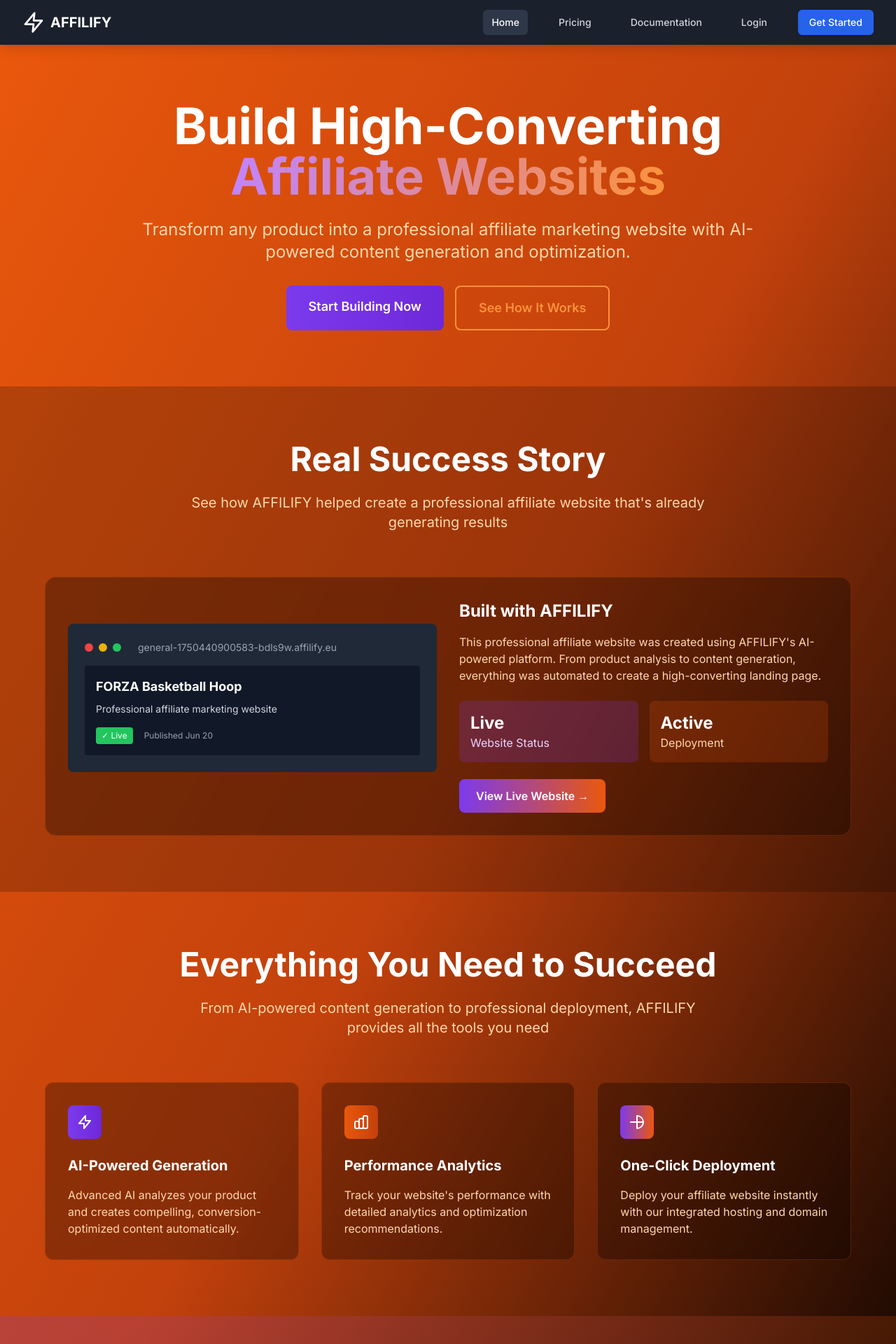
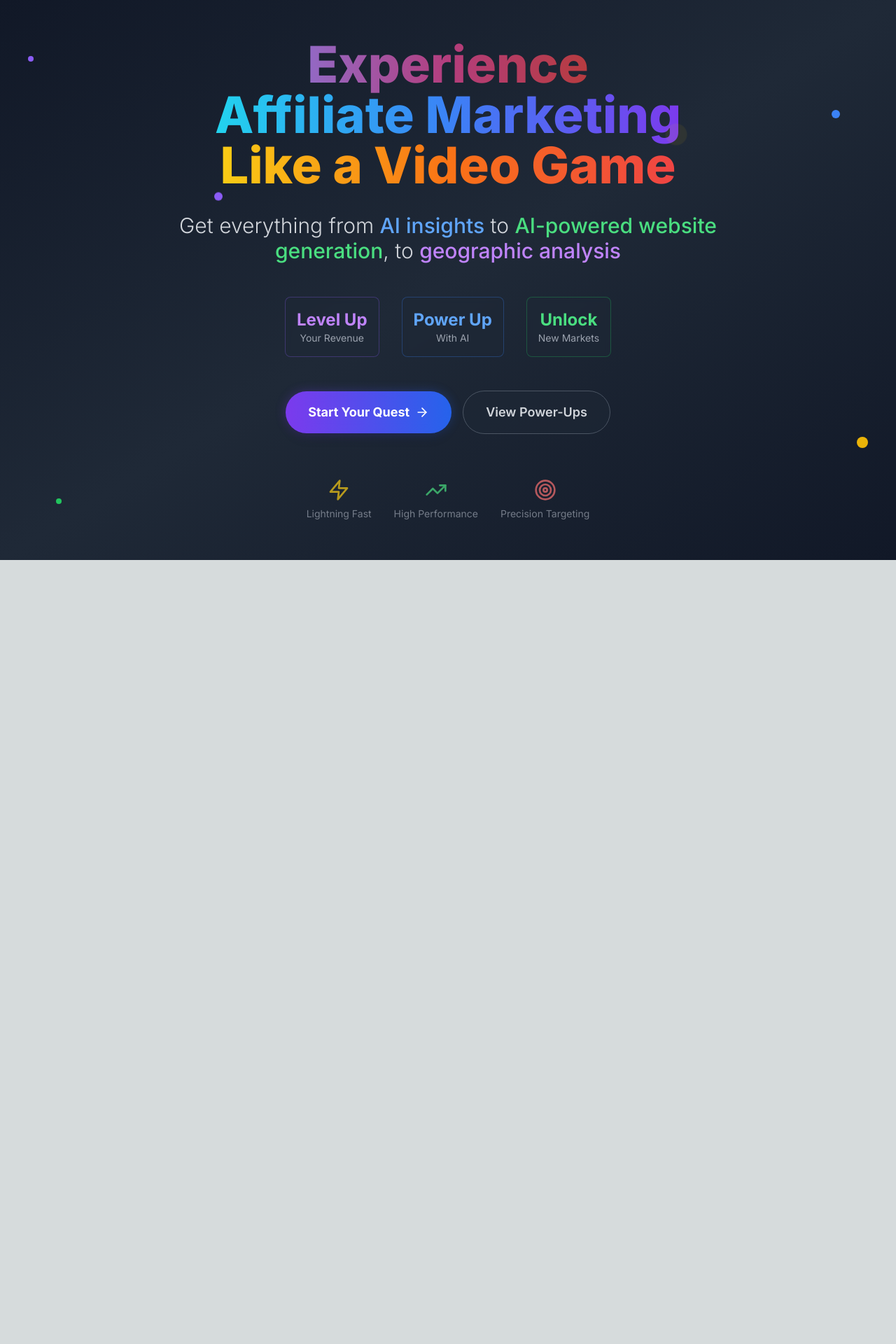
Before and after one commit to JVL-afk/M.A, a Next.js app: page / in a window 1280 px wide. Shown: the top 1920 px of the page at 70% size. After the commit the page ends 800 px from the top, so only its background shows below. Built offline with nearby package versions, Linux system fonts and the light colour scheme.

Commit message:
Update page.tsx

```diff
--- a/src/app/page.tsx
+++ b/src/app/page.tsx
@@ -1,188 +1,105 @@
+'use client'
+
+import React from 'react'
 import Link from 'next/link'
-import Navbar from '../components/Navbar'
+import { ArrowRight, Zap, TrendingUp, Target } from 'lucide-react'
 
-export default function HomePage() {
+const HeroSection = () => {
   return (
-    <div className="min-h-screen bg-gradient-to-br from-orange-600 via-orange-700 to-black">
-      <Navbar />
-
-      {/* Hero Section */}
-      <section className="relative overflow-hidden">
-        <div className="container mx-auto px-4 py-20">
-          <div className="text-center max-w-4xl mx-auto">
-            <h1 className="text-5xl md:text-7xl font-bold text-white mb-6 leading-tight">
-              Build High-Converting
-              <span className="text-transparent bg-clip-text bg-gradient-to-r from-purple-400 to-orange-400">
-                {" "}Affiliate Websites
+    <div className="min-h-screen bg-gradient-to-br from-gray-900 via-gray-800 to-gray-900 flex items-center justify-center px-4 sm:px-6 lg:px-8">
+      <div className="max-w-7xl mx-auto text-center">
+        {/* Main Headline - Flashy and Modern */}
+        <div className="mb-8">
+          <h1 className="text-4xl sm:text-6xl lg:text-7xl font-extrabold mb-6 leading-tight">
+            <span className="bg-gradient-to-r from-purple-400 via-pink-500 to-red-500 bg-clip-text text-transparent animate-pulse">
+              Experience
+            </span>
+            <br />
+            <span className="bg-gradient-to-r from-cyan-400 via-blue-500 to-purple-600 bg-clip-text text-transparent">
+              Affiliate Marketing
+            </span>
+            <br />
+            <span className="relative">
+              <span className="bg-gradient-to-r from-yellow-400 via-orange-500 to-red-500 bg-clip-text text-transparent">
+                Like a Video Game
+              </span>
+              <div className="absolute -top-2 -right-2 w-4 h-4 bg-yellow-400 rounded-full animate-ping"></div>
+              <div className="absolute -bottom-2 -left-2 w-3 h-3 bg-purple-500 rounded-full animate-bounce"></div>
             </span>
           </h1>
-            <p className="text-xl md:text-2xl text-orange-200 mb-8 leading-relaxed">
-              Transform any product into a professional affiliate marketing website with AI-powered content generation and optimization.
-            </p>
-            <div className="flex flex-col sm:flex-row gap-4 justify-center">
-              <Link
-                href="/signup"
-                className="bg-gradient-to-r from-purple-600 to-purple-700 text-white px-8 py-4 rounded-lg font-semibold hover:from-purple-700 hover:to-purple-800 transition-all duration-300 text-lg"
-              >
-                Start Building Now
-              </Link>
-              <Link
-                href="/features"
-                className="bg-transparent border-2 border-orange-400 text-orange-400 px-8 py-4 rounded-lg font-semibold hover:bg-orange-400 hover:text-black transition-all duration-300 text-lg"
-              >
-                See How It Works
-              </Link>
         </div>
-          </div>
-        </div>
-      </section>
 
-      {/* Real Success Story Section */}
-      <section className="py-20 bg-black/20">
-        <div className="container mx-auto px-4">
-          <div className="text-center mb-16">
-            <h2 className="text-4xl md:text-5xl font-bold text-white mb-6">
-              Real Success Story
-            </h2>
-            <p className="text-xl text-orange-200 max-w-3xl mx-auto">
-              See how AFFILIFY helped create a professional affiliate website that's already generating results
+        {/* Secondary Text - Professional */}
+        <div className="mb-12">
+          <p className="text-xl sm:text-2xl lg:text-3xl text-gray-300 font-light leading-relaxed max-w-4xl mx-auto">
+            Get everything from{' '}
+            <span className="text-blue-400 font-medium">AI insights</span> to{' '}
+            <span className="text-green-400 font-medium">AI-powered website generation</span>, to{' '}
+            <span className="text-purple-400 font-medium">geographic analysis</span>
           </p>
         </div>
 
-          {/* Featured Website Showcase */}
-          <div className="max-w-6xl mx-auto">
-            <div className="bg-black/30 backdrop-blur-sm rounded-2xl p-8 border border-orange-500/20">
-              <div className="grid md:grid-cols-2 gap-8 items-center">
-                <div>
-                  <div className="bg-gray-800 rounded-lg p-6 mb-6">
-                    <div className="flex items-center mb-4">
-                      <div className="w-3 h-3 bg-red-500 rounded-full mr-2"></div>
-                      <div className="w-3 h-3 bg-yellow-500 rounded-full mr-2"></div>
-                      <div className="w-3 h-3 bg-green-500 rounded-full mr-2"></div>
-                      <div className="text-gray-400 text-sm ml-4">general-1750440900583-bdls9w.affilify.eu</div>
+        {/* Gaming-Style Stats */}
+        <div className="flex flex-wrap justify-center gap-8 mb-12">
+          <div className="bg-gray-800/50 backdrop-blur-sm border border-purple-500/30 rounded-lg p-4 min-w-[120px]">
+            <div className="text-2xl font-bold text-purple-400">Level Up</div>
+            <div className="text-sm text-gray-400">Your Revenue</div>
           </div>
-                    <div className="bg-gray-900 rounded p-4">
-                      <div className="text-white font-bold text-lg mb-2">FORZA Basketball Hoop</div>
-                      <div className="text-gray-300 text-sm mb-4">Professional affiliate marketing website</div>
-                      <div className="flex items-center space-x-4">
-                        <span className="bg-green-500 text-white px-2 py-1 rounded text-xs">✓ Live</span>
-                        <span className="text-gray-400 text-xs">Published Jun 20</span>
+          <div className="bg-gray-800/50 backdrop-blur-sm border border-blue-500/30 rounded-lg p-4 min-w-[120px]">
+            <div className="text-2xl font-bold text-blue-400">Power Up</div>
+            <div className="text-sm text-gray-400">With AI</div>
           </div>
-                    </div>
+          <div className="bg-gray-800/50 backdrop-blur-sm border border-green-500/30 rounded-lg p-4 min-w-[120px]">
+            <div className="text-2xl font-bold text-green-400">Unlock</div>
+            <div className="text-sm text-gray-400">New Markets</div>
           </div>
         </div>
 
-                <div className="space-y-6">
-                  <div>
-                    <h3 className="text-2xl font-bold text-white mb-4">Built with AFFILIFY</h3>
-                    <p className="text-orange-200 mb-4">
-                      This professional affiliate website was created using AFFILIFY's AI-powered platform. From product analysis to content generation, everything was automated to create a high-converting landing page.
-                    </p>
+        {/* CTA Buttons */}
+        <div className="flex flex-col sm:flex-row gap-4 justify-center items-center mb-16">
+          <Link
+            href="/register"
+            className="group relative inline-flex items-center justify-center px-8 py-4 text-lg font-bold text-white bg-gradient-to-r from-purple-600 to-blue-600 rounded-full hover:from-purple-700 hover:to-blue-700 transform hover:scale-105 transition-all duration-300 shadow-lg hover:shadow-purple-500/25"
+          >
+            <span className="relative z-10 flex items-center">
+              Start Your Quest
+              <ArrowRight className="ml-2 h-5 w-5 group-hover:translate-x-1 transition-transform" />
+            </span>
+            <div className="absolute inset-0 bg-gradient-to-r from-purple-600 to-blue-600 rounded-full blur opacity-30 group-hover:opacity-50 transition-opacity"></div>
+          </Link>
+
+          <Link
+            href="/pricing"
+            className="inline-flex items-center justify-center px-8 py-4 text-lg font-semibold text-gray-300 bg-gray-800/50 border border-gray-600 rounded-full hover:bg-gray-700/50 hover:text-white transform hover:scale-105 transition-all duration-300"
+          >
+            View Power-Ups
+          </Link>
         </div>
 
-                  <div className="grid grid-cols-2 gap-4">
-                    <div className="bg-purple-600/20 rounded-lg p-4">
-                      <div className="text-2xl font-bold text-white">Live</div>
-                      <div className="text-purple-200">Website Status</div>
+        {/* Feature Icons */}
+        <div className="flex justify-center gap-8 opacity-70">
+          <div className="flex flex-col items-center">
+            <Zap className="h-8 w-8 text-yellow-400 mb-2" />
+            <span className="text-sm text-gray-400">Lightning Fast</span>
           </div>
-                    <div className="bg-orange-600/20 rounded-lg p-4">
-                      <div className="text-2xl font-bold text-white">Active</div>
-                      <div className="text-orange-200">Deployment</div>
+          <div className="flex flex-col items-center">
+            <TrendingUp className="h-8 w-8 text-green-400 mb-2" />
+            <span className="text-sm text-gray-400">High Performance</span>
+          </div>
+          <div className="flex flex-col items-center">
+            <Target className="h-8 w-8 text-red-400 mb-2" />
+            <span className="text-sm text-gray-400">Precision Targeting</span>
           </div>
         </div>
 
-                  <Link
-                    href="https://general-1750440900583-bdls9w.affilify.eu"
-                    target="_blank"
-                    rel="noopener noreferrer"
-                    className="inline-flex items-center bg-gradient-to-r from-purple-600 to-orange-600 text-white px-6 py-3 rounded-lg font-semibold hover:from-purple-700 hover:to-orange-700 transition-all duration-300"
-                  >
-                    View Live Website →
-                  </Link>
+        {/* Floating Elements for Gaming Feel */}
+        <div className="absolute top-20 left-10 w-2 h-2 bg-purple-500 rounded-full animate-ping hidden lg:block"></div>
+        <div className="absolute top-40 right-20 w-3 h-3 bg-blue-500 rounded-full animate-bounce hidden lg:block"></div>
+        <div className="absolute bottom-20 left-20 w-2 h-2 bg-green-500 rounded-full animate-pulse hidden lg:block"></div>
+        <div className="absolute bottom-40 right-10 w-4 h-4 bg-yellow-500 rounded-full animate-ping hidden lg:block"></div>
       </div>
-              </div>
-            </div>
-          </div>
-        </div>
-      </section>
-
-      {/* Features Section */}
-      <section className="py-20">
-        <div className="container mx-auto px-4">
-          <div className="text-center mb-16">
-            <h2 className="text-4xl md:text-5xl font-bold text-white mb-6">
-              Everything You Need to Succeed
-            </h2>
-            <p className="text-xl text-orange-200 max-w-3xl mx-auto">
-              From AI-powered content generation to professional deployment, AFFILIFY provides all the tools you need
-            </p>
-          </div>
-
-          <div className="grid md:grid-cols-3 gap-8 max-w-6xl mx-auto">
-            <div className="bg-black/30 backdrop-blur-sm rounded-xl p-8 border border-orange-500/20">
-              <div className="w-12 h-12 bg-gradient-to-r from-purple-600 to-purple-700 rounded-lg flex items-center justify-center mb-6">
-                <svg className="w-6 h-6 text-white" fill="none" stroke="currentColor" viewBox="0 0 24 24">
-                  <path strokeLinecap="round" strokeLinejoin="round" strokeWidth={2} d="M13 10V3L4 14h7v7l9-11h-7z" />
-                </svg>
-              </div>
-              <h3 className="text-xl font-bold text-white mb-4">AI-Powered Generation</h3>
-              <p className="text-orange-200">
-                Advanced AI analyzes your product and creates compelling, conversion-optimized content automatically.
-              </p>
-            </div>
-
-            <div className="bg-black/30 backdrop-blur-sm rounded-xl p-8 border border-orange-500/20">
-              <div className="w-12 h-12 bg-gradient-to-r from-orange-600 to-orange-700 rounded-lg flex items-center justify-center mb-6">
-                <svg className="w-6 h-6 text-white" fill="none" stroke="currentColor" viewBox="0 0 24 24">
-                  <path strokeLinecap="round" strokeLinejoin="round" strokeWidth={2} d="M9 19v-6a2 2 0 00-2-2H5a2 2 0 00-2 2v6a2 2 0 002 2h2a2 2 0 002-2zm0 0V9a2 2 0 012-2h2a2 2 0 012 2v10m-6 0a2 2 0 002 2h2a2 2 0 002-2m0 0V5a2 2 0 012-2h2a2 2 0 012 2v14a2 2 0 01-2 2h-2a2 2 0 01-2-2z" />
-                </svg>
-              </div>
-              <h3 className="text-xl font-bold text-white mb-4">Performance Analytics</h3>
-              <p className="text-orange-200">
-                Track your website's performance with detailed analytics and optimization recommendations.
-              </p>
-            </div>
-
-            <div className="bg-black/30 backdrop-blur-sm rounded-xl p-8 border border-orange-500/20">
-              <div className="w-12 h-12 bg-gradient-to-r from-purple-600 to-orange-600 rounded-lg flex items-center justify-center mb-6">
-                <svg className="w-6 h-6 text-white" fill="none" stroke="currentColor" viewBox="0 0 24 24">
-                  <path strokeLinecap="round" strokeLinejoin="round" strokeWidth={2} d="M21 12a9 9 0 01-9 9m9-9a9 9 0 00-9-9m9 9H3m9 9v-9m0-9v9" />
-                </svg>
-              </div>
-              <h3 className="text-xl font-bold text-white mb-4">One-Click Deployment</h3>
-              <p className="text-orange-200">
-                Deploy your affiliate website instantly with our integrated hosting and domain management.
-              </p>
-            </div>
-          </div>
-        </div>
-      </section>
-
-      {/* CTA Section */}
-      <section className="py-20 bg-gradient-to-r from-purple-600/20 to-orange-600/20">
-        <div className="container mx-auto px-4 text-center">
-          <h2 className="text-4xl md:text-5xl font-bold text-white mb-6">
-            Ready to Start Your Affiliate Journey?
-          </h2>
-          <p className="text-xl text-orange-200 mb-8 max-w-2xl mx-auto">
-            Join Andrew and thousands of others who are building successful affiliate businesses with AFFILIFY.
-          </p>
-          <div className="flex flex-col sm:flex-row gap-4 justify-center">
-            <Link
-              href="/signup"
-              className="bg-gradient-to-r from-purple-600 to-purple-700 text-white px-8 py-4 rounded-lg font-semibold hover:from-purple-700 hover:to-purple-800 transition-all duration-300 text-lg"
-            >
-              Get Started Free
-            </Link>
-            <Link
-              href="/about-me"
-              className="bg-transparent border-2 border-orange-400 text-orange-400 px-8 py-4 rounded-lg font-semibold hover:bg-orange-400 hover:text-black transition-all duration-300 text-lg"
-            >
-              Read Andrew's Story
-            </Link>
-          </div>
-        </div>
-      </section>
     </div>
   )
 }
+
+export default HeroSection
```
Lines whose indentation alone changed are shown as unchanged.
